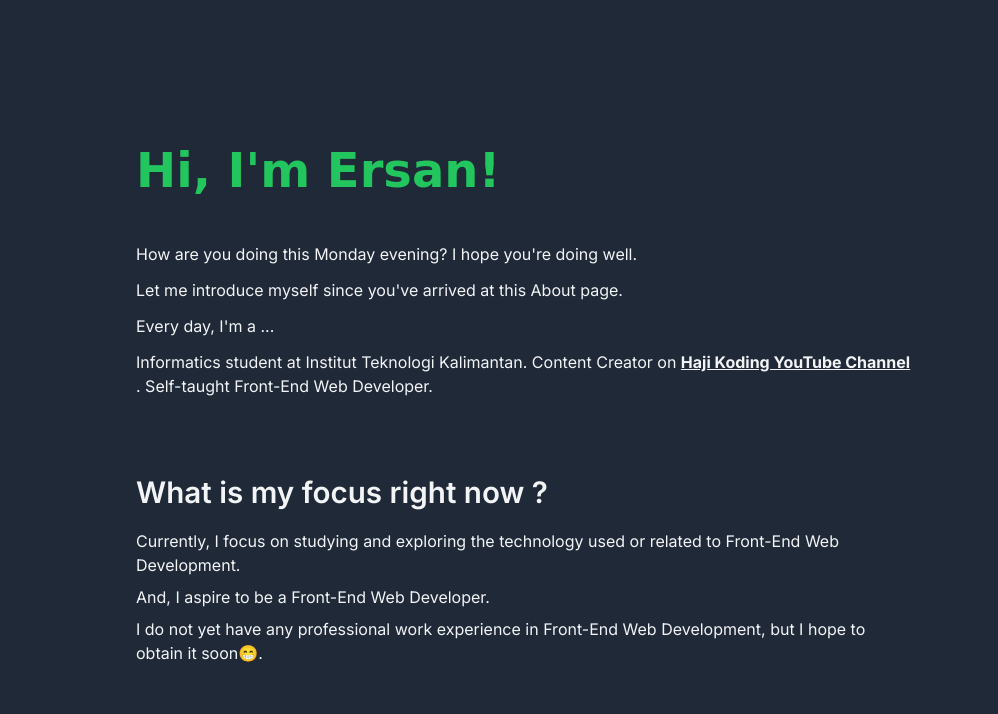
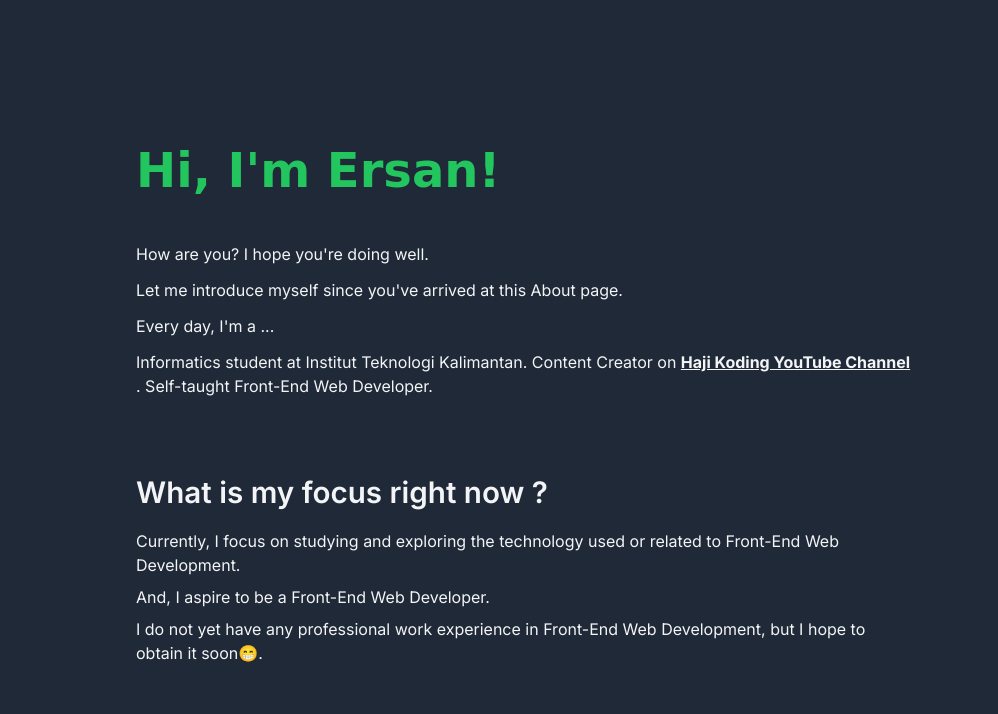
Before and after one commit to ersankarimi/tpa-personal-website, a plain HTML site: page about/index.html in a window 1280 px wide. Shown: the part 86-800 px from the top of the page, without its empty margins (116-1114 px from the left). Drawn offline with Linux system fonts and the light colour scheme; a web font is replaced by a local one.

Commit message:
Update index.html

```diff
--- a/about/index.html
+++ b/about/index.html
@@ -23,7 +23,7 @@
           <li><a href="/" class="nav-link">Home</a></li>
           <li><a href="/about" class="nav-link active">About</a></li>
           <li><a href="/projects" class="nav-link">Projects</a></li>
-          <li><a href="#" class="nav-link">Blog</a></li>
+          <li><a href="/blog" class="nav-link">Blog</a></li>
           <li>
             <img
               class="close-menu"
@@ -40,9 +40,7 @@
         <h1>Hi, I'm Ersan!</h1>
 
         <div class="introduction__body">
-          <p>
-            How are you doing this Monday evening? I hope you're doing well.
-          </p>
+          <p>How are you? I hope you're doing well.</p>
           <p>
             Let me introduce myself since you've arrived at this About page.
           </p>
```
